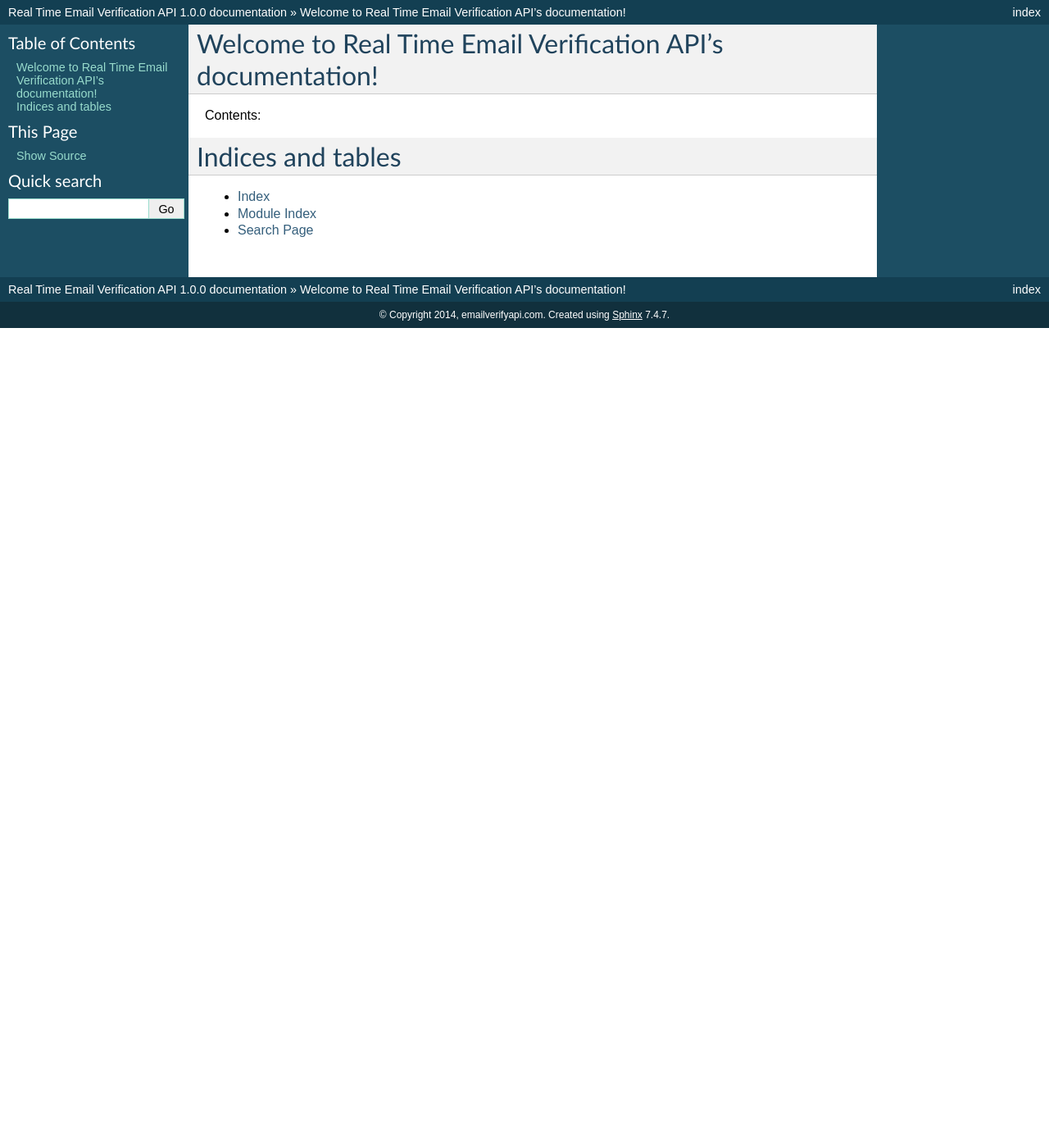
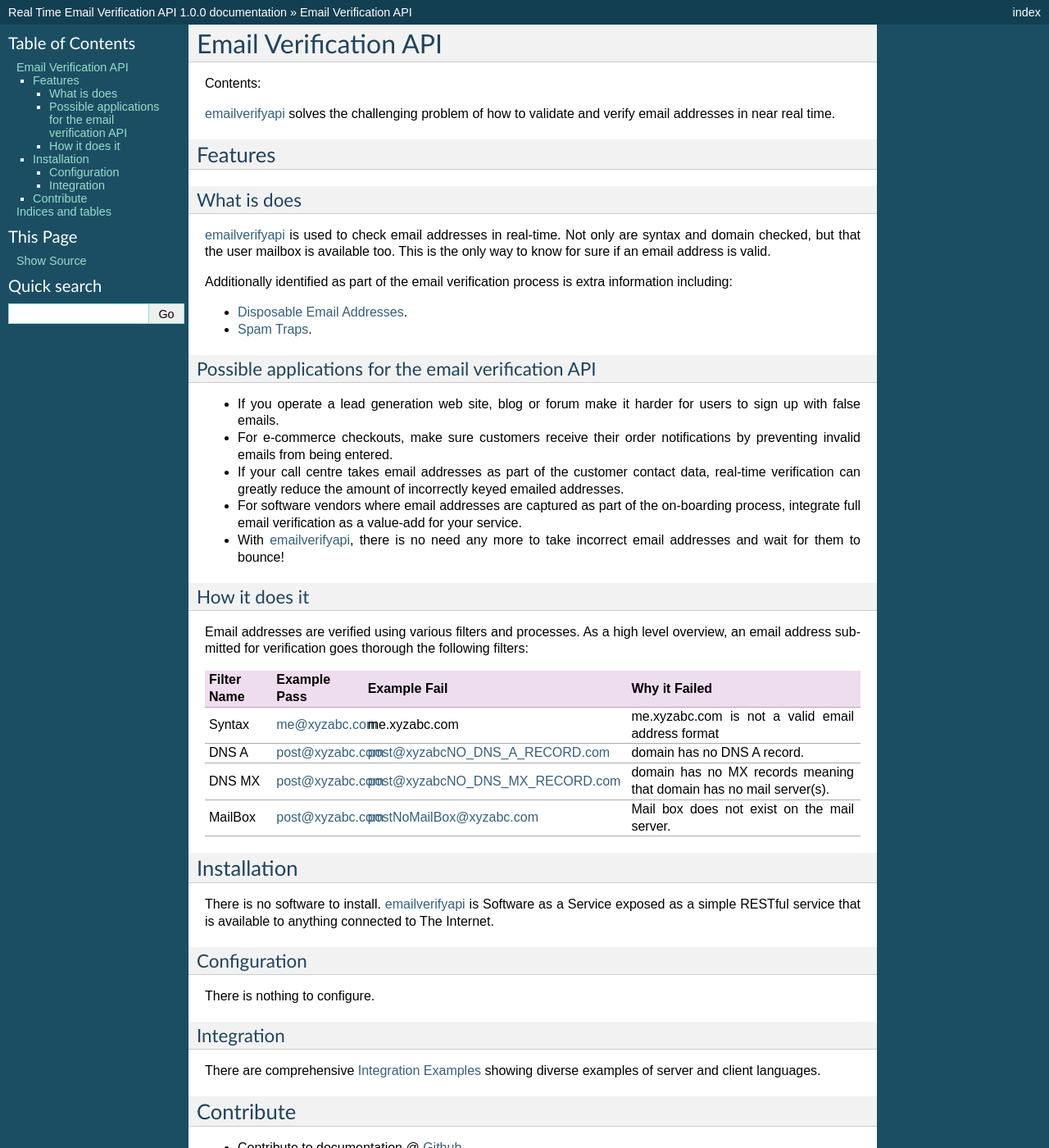
Before and after one commit to emailverifyapicom/docs-rtapi, a Sphinx documentation site: the page built from docs/index.rst, in a window 1280 px wide and 1400 px high. Shown: the whole window at 82% size. Built offline with Sphinx 7.4.7, drawn with Linux system fonts in a browser that asks for light colours; some of the changed text lies outside the part shown.

Commit message:
First cut of index.rst with some content.

```diff
--- a/docs/index.rst
+++ b/docs/index.rst
@@ -3,13 +3,78 @@
    You can adapt this file completely to your liking, but it should at least
    contain the root `toctree` directive.
 
-Welcome to Real Time Email Verification API's documentation!
-============================================================
+Email Verification API
+======================
 
 Contents:
 
 .. toctree::
    :maxdepth: 2
+
+`emailverifyapi`_ solves the challenging problem of how to validate and verify email addresses in near real time.
+
+.. _emailverifyapi: https://api.emailverifyapi.com
+.. _Github: https://github.com/emailverifyapicom/docs-rtapi
+.. _Integration Examples: https://api.emailverifyapi.com/CodeExamples
+.. _Disposable Email Addresses: http://en.wikipedia.org/wiki/Disposable_email_address
+.. _Spam Traps: http://en.wikipedia.org/wiki/Spamtrap
+
+Features
+--------
+What is does
+~~~~~~~~~~~~
+`emailverifyapi`_ is used to check email addresses in real-time. Not only are syntax and domain checked, but that the user mailbox is available too. This is the only way to know for sure if an email address is valid.
+
+Additionally identified as part of the email verification process is extra information including:
+
+* `Disposable Email Addresses`_.
+* `Spam Traps`_.
+
+
+Possible applications for the email verification API
+~~~~~~~~~~~~~~~~~~~~~~~~~~~~~~~~~~~~~~~~~~~~~~~~~~~~
+* If you operate a lead generation web site, blog or forum make it harder for users to sign up with false emails.
+* For e-commerce checkouts, make sure customers receive their order notifications by preventing invalid emails from being entered.
+* If your call centre takes email addresses as part of the customer contact data, real-time verification can greatly reduce the amount of incorrectly keyed emailed addresses.
+* For software vendors where email addresses are captured as part of the on-boarding process, integrate full email verification as a value-add for your service.
+* With `emailverifyapi`_, there is no need any more to take incorrect email addresses and wait for them to bounce!
+
+
+How it does it
+~~~~~~~~~~~~~~
+Email addresses are verified using various filters and processes. As a high level overview, an email address submitted for verification goes thorough the following filters:
+
++---------------+---------------------+---------------------------------+---------------------------------------------------------------------+
+| Filter Name	| Example Pass        | Example Fail                    | Why it Failed                                                       |
++===============+=====================+=================================+=====================================================================+
+| Syntax        | me@xyzabc.com       | me.xyzabc.com                   | me.xyzabc.com is not a valid email address format                   |
++---------------+---------------------+---------------------------------+---------------------------------------------------------------------+
+| DNS A         | post@xyzabc.com     | post@xyzabcNO_DNS_A_RECORD.com  | domain has no DNS A record.                                         |
++---------------+---------------------+---------------------------------+---------------------------------------------------------------------+
+| DNS MX        | post@xyzabc.com     | post@xyzabcNO_DNS_MX_RECORD.com | domain has no MX records meaning that domain has no mail server(s). |
++---------------+---------------------+---------------------------------+---------------------------------------------------------------------+
+| MailBox       | post@xyzabc.com     | postNoMailBox@xyzabc.com        | Mail box does not exist on the mail server.                         |
++---------------+---------------------+---------------------------------+---------------------------------------------------------------------+
+
+
+
+Installation
+------------
+There is no software to install. `emailverifyapi`_ is Software as a Service exposed as a simple RESTful service that is available to anything connected to The Internet.
+
+Configuration
+~~~~~~~~~~~~~
+There is nothing to configure.
+
+Integration
+~~~~~~~~~~~
+There are comprehensive `Integration Examples`_ showing diverse examples of server and client languages.
+
+
+Contribute
+----------
+* Contribute to documentation @ `Github`_.
+
 
 
 
```
Also changed, not shown: 1 other file.
